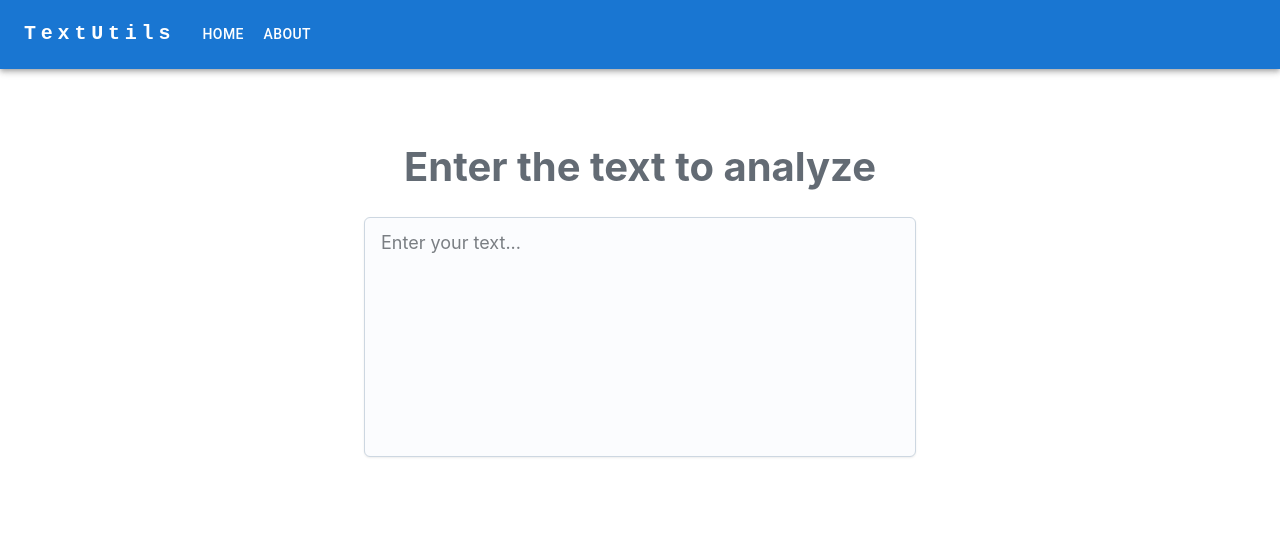
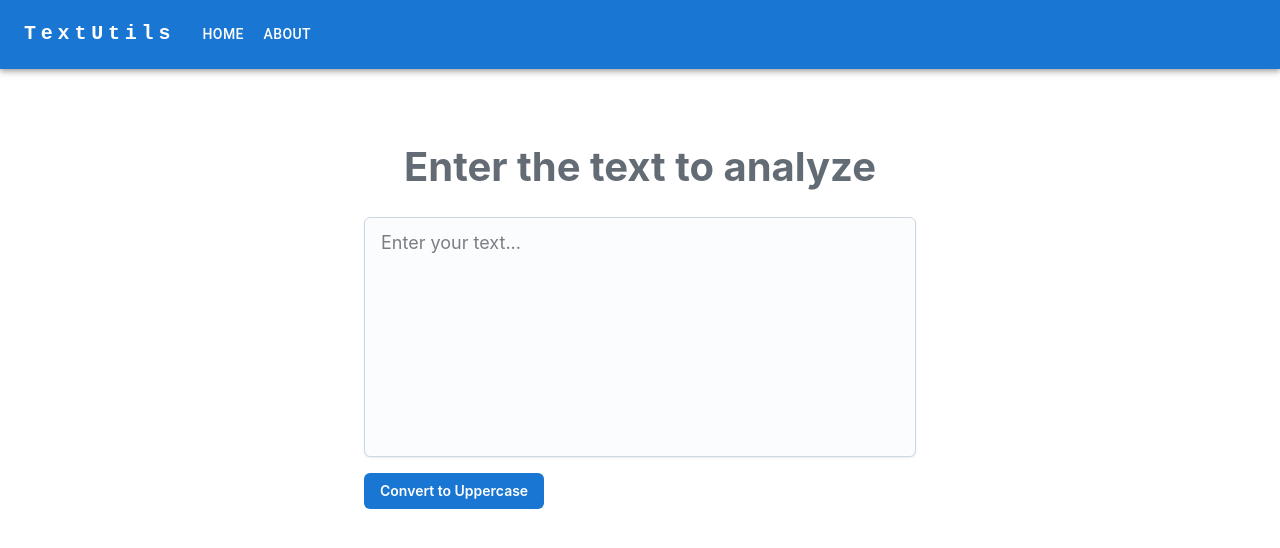
Before and after one commit to eyekavya/TextUtils, a React (Create React App) app: page / in a window 1280 px wide. Shown: the top 548 px of the page. Built offline with nearby package versions, Linux system fonts and the light colour scheme.

Commit message:
Added button

```diff
--- a/src/components/TextForm.js
+++ b/src/components/TextForm.js
@@ -1,5 +1,6 @@
 import React from "react";
 import Textarea from "@mui/joy/Textarea";
+import Button from "@mui/joy/Button";
 
 function TextForm() {
   return (
@@ -12,6 +13,9 @@ function TextForm() {
         size="lg"
         variant="outlined"
       />
+      <Button sx={{ background: "#1976d2", color: "white", mt: "1rem" }}>
+        Convert to Uppercase
+      </Button>
     </>
   );
 }
```
